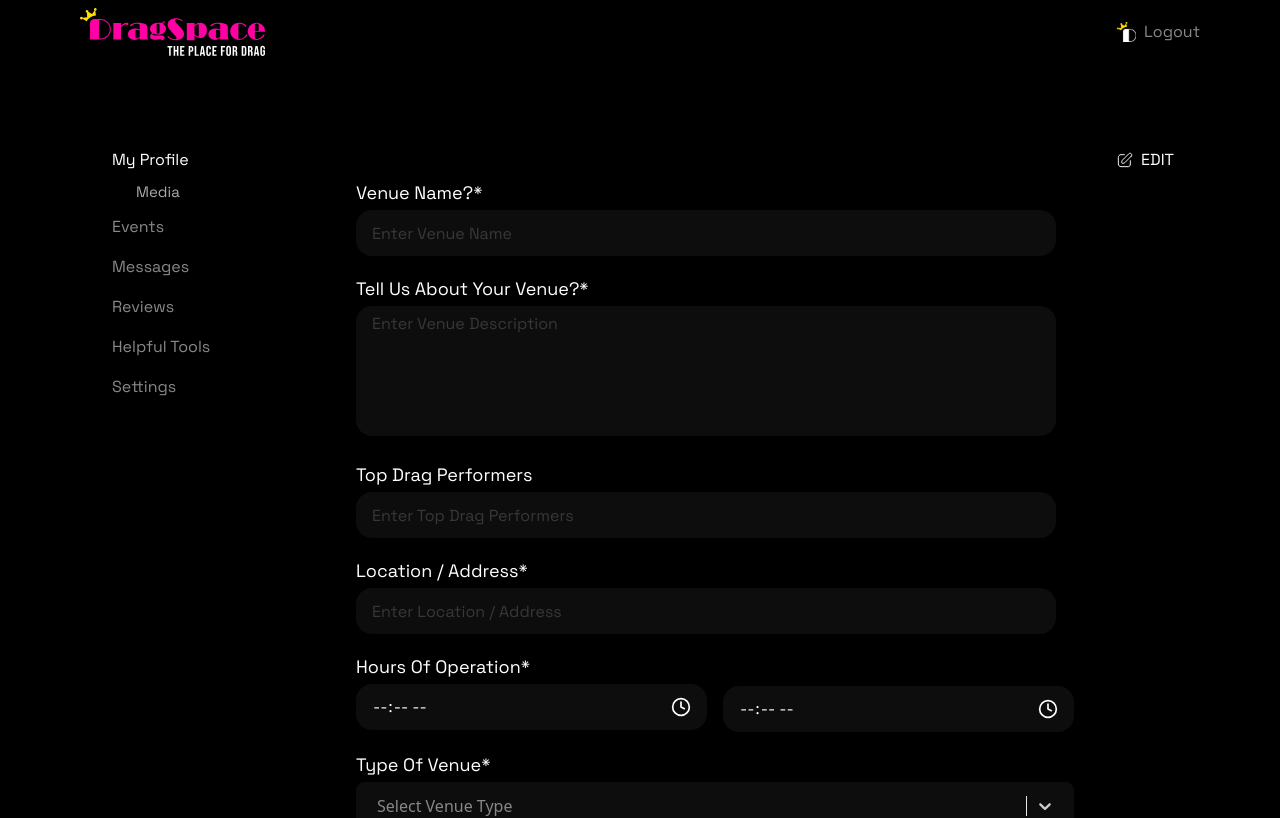
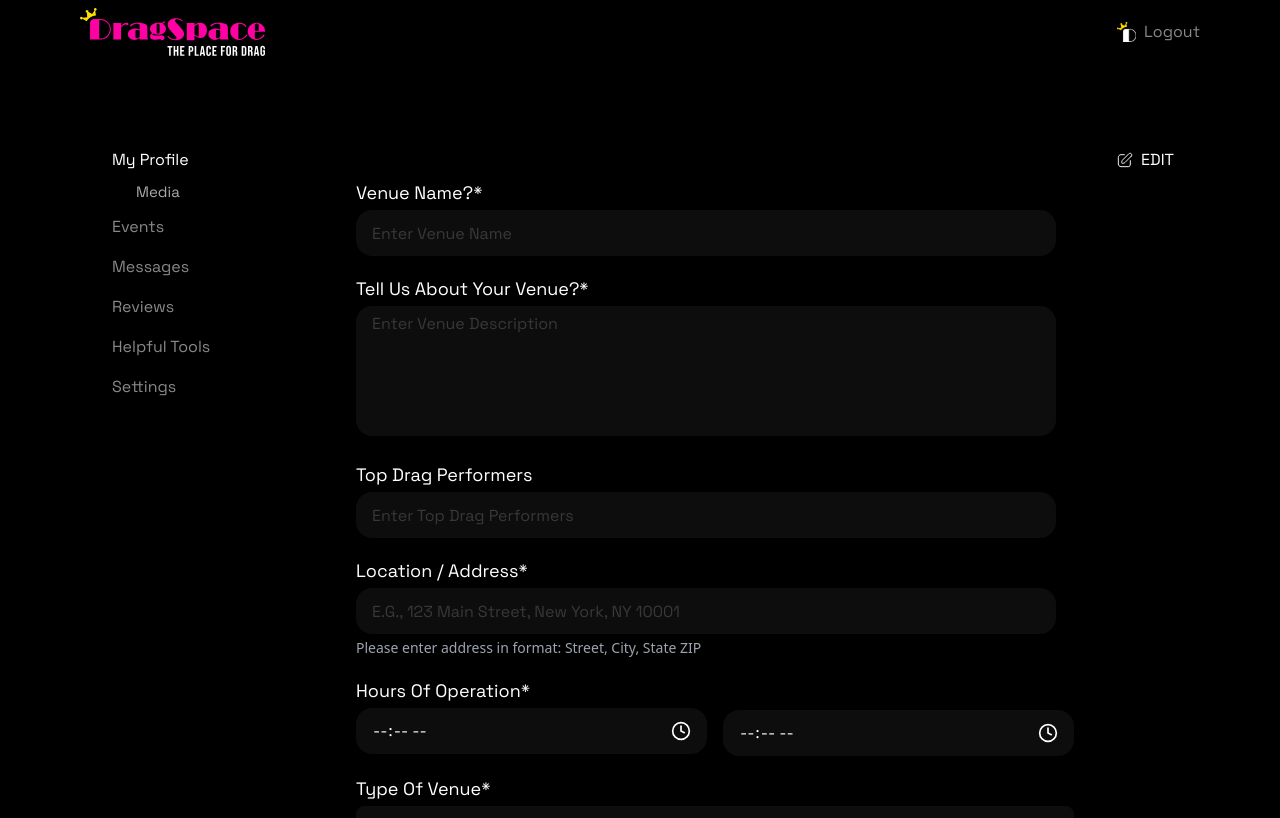
Before and after one commit to HamzaAliKundi/coltable-deshboard-venues, a React (Vite) app: page /profile in a window 1280 px wide. Shown: the top 818 px of the page. Built offline with nearby package versions, Linux system fonts and the light colour scheme; no server answers.

Commit message:
venues location fix

```diff
--- a/src/components/profile/profile.tsx
+++ b/src/components/profile/profile.tsx
@@ -246,11 +246,12 @@ const Profile = () => {
             <label className={labelClass}>Location / Address*</label>
             <input
               type="text"
-              placeholder="Enter Location / Address"
+              placeholder="e.g., 123 Main Street, New York, NY 10001"
               className={inputClass}
               disabled={!isEditing}
               {...register("location", { required: true })}
             />
+            <p className="text-gray-400 text-sm mt-1">Please enter address in format: Street, City, State ZIP</p>
           </div>
 
           {/* Hours of Operation */}
```
